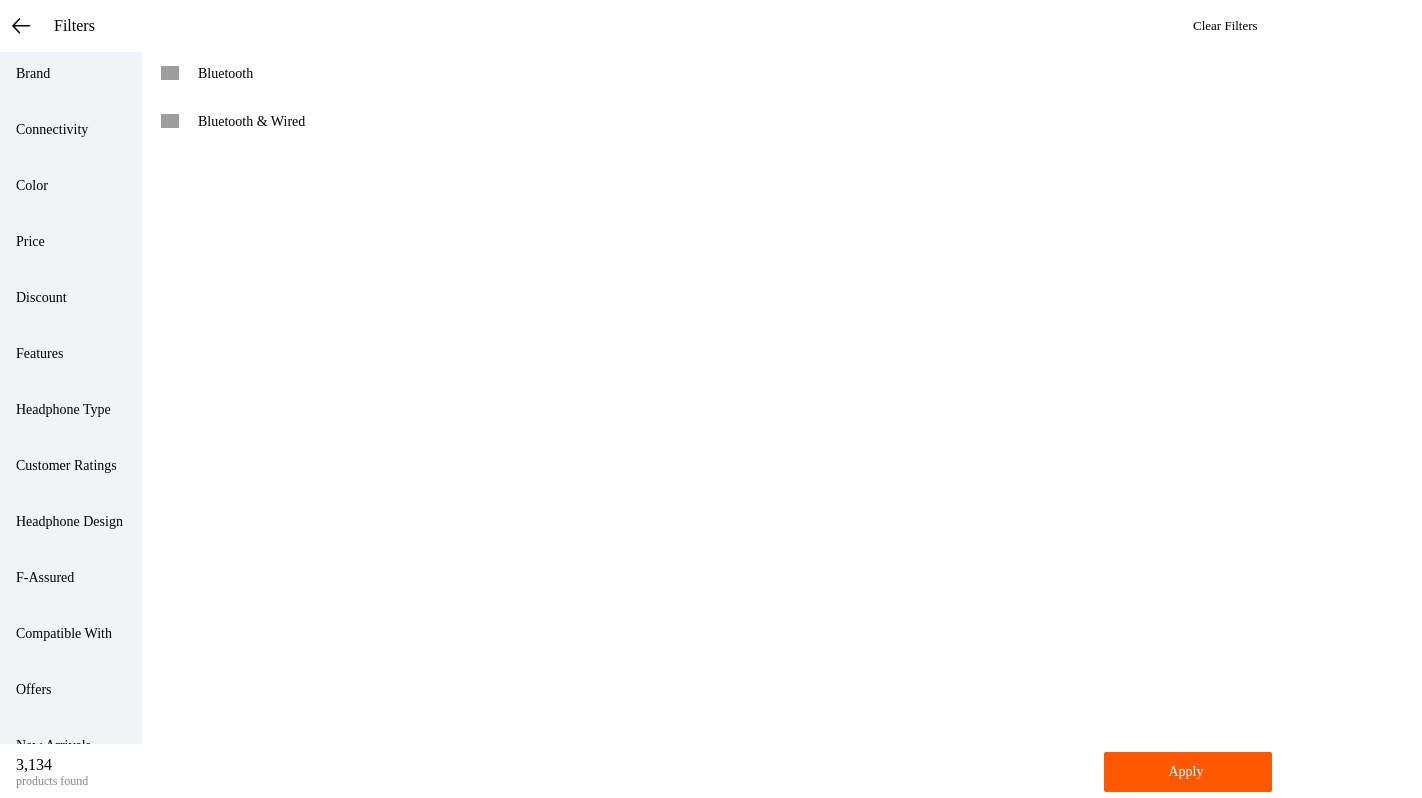
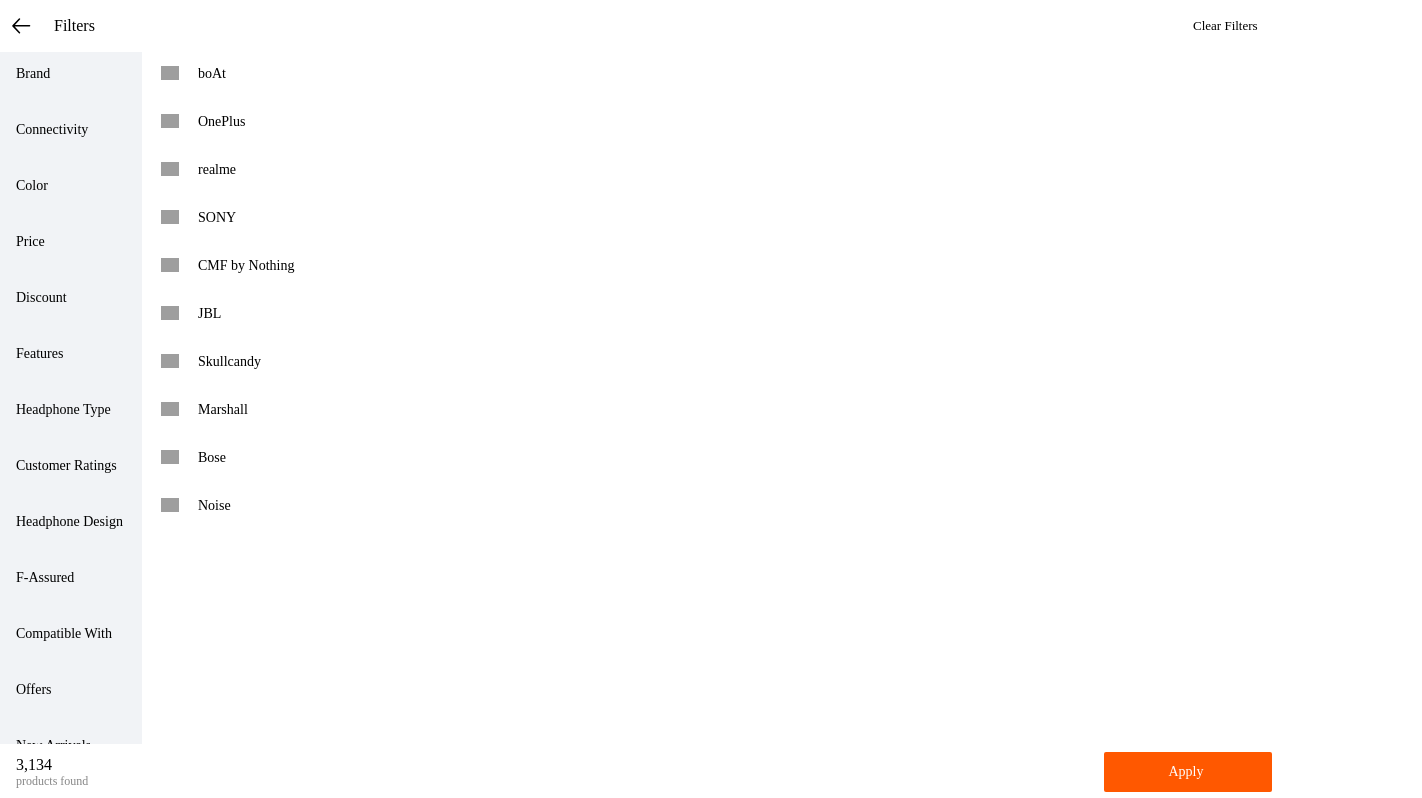
Before and after one commit to miduuh/Flipkart, a React (Vite) app in the folder flipkart/: page /headset/filter in a window 1280 px wide. Shown: the top 798 px of the page, 1422 px wide, since content can reach past the window. Built offline with nearby package versions, Linux system fonts and the light colour scheme; grey boxes are pictures that could not be loaded; a web font is replaced by a local one.

Commit message:
02-09-2025

```diff
--- a/flipkart/public/Headsets.json
+++ b/flipkart/public/Headsets.json
@@ -1,113 +1,201 @@
 {
-    "headsets":[
+  "headsets": [
     {
-            "id":1,
+      "id": 1,
       "src": "/src/assets/headset/triggr-green.jpeg",
       "isSponsored": false,
       "name": "TRIGGR",
-            "description":"Kraken X1 with Battery Display, 40ms Latency, Quad Mic ENC, 40 Hr, v5.3 Bluetooth Headset",
-            "discountPercentage":"80",
-            "actualPrice":"3,999",
-            "discountPrice":"799",
-            "bankOffer":"759",
-            "rating":4,
-            "isAssured":true
+      "description": "Kraken X1 with Battery Display, 40ms Latency, Quad Mic ENC, 40 Hr, v5.3 Bluetooth Headset",
+      "discountPercentage": "80",
+      "actualPrice": "3,999",
+      "discountPrice": "799",
+      "bankOffer": "759",
+      "rating": 4,
+      "isAssured": true
     },
     {
-            "id":2,
+      "id": 2,
       "src": "/src/assets/headset/boat-black.jpeg",
       "isSponsored": false,
       "name": "boAt",
-            "description":"Airpodes 91 Bluetooth Headset",
-            "discountPercentage":"82",
-            "actualPrice":"4,990",
-            "discountPrice":"889",
-            "bankOffer":"884",
-            "rating":4.3,
-            "isAssured":true
+      "description": "Airpodes 91 Bluetooth Headset",
+      "discountPercentage": "82",
+      "actualPrice": "4,990",
+      "discountPrice": "889",
+      "bankOffer": "884",
+      "rating": 4.3,
+      "isAssured": true
     },
     {
-            "id":3,
+      "id": 3,
       "src": "https://rukminim1.flixcart.com/image/426/510/xif0q/headphone/r/k/p/xo6-gaming-earbuds-with-35ms-low-latency-rgb-led-13mm-drivers-original-imahfayb8x85j7kv.jpeg?q=90&crop=false",
       "isSponsored": false,
       "name": "HOPPUP",
-            "description":"Xo6 Gaming Earbuds with 35MS Low Latency, RGB LED, 13MM DRIVERS & 50H PlayTime Bluetooth Headset",
-            "discountPercentage":"84",
-            "actualPrice":"4,999",
-            "discountPrice":"797",
-            "bankOffer":"757",
-            "rating":4.3,
-            "isAssured":true
+      "description": "Xo6 Gaming Earbuds with 35MS Low Latency, RGB LED, 13MM DRIVERS & 50H PlayTime Bluetooth Headset",
+      "discountPercentage": "84",
+      "actualPrice": "4,999",
+      "discountPrice": "797",
+      "bankOffer": "757",
+      "rating": 4.3,
+      "isAssured": true
     },
     {
-            "id":4,
+      "id": 4,
       "src": "https://rukminim1.flixcart.com/image/426/510/xif0q/headphone/f/r/a/-original-imahddx9w7dsbg9s.jpeg?q=90&crop=false",
       "isSponsored": false,
       "name": "TRIGGR",
-            "description":"Kraken X4 with 13mm Drivers, 40ms Latency, ENC, 60H Battery, Rubber Finish, v5.4 Bluetooth Headset",
-            "discountPercentage":"80",
-            "actualPrice":"3,999",
-            "discountPrice":"799",
-            "bankOffer":"759",
-            "rating":4,
-            "isAssured":true
+      "description": "Kraken X4 with 13mm Drivers, 40ms Latency, ENC, 60H Battery, Rubber Finish, v5.4 Bluetooth Headset",
+      "discountPercentage": "80",
+      "actualPrice": "3,999",
+      "discountPrice": "799",
+      "bankOffer": "759",
+      "rating": 4,
+      "isAssured": true
     },
     {
-            "id":5,
+      "id": 5,
       "src": "https://rukminim1.flixcart.com/image/426/510/xif0q/headphone/m/c/r/-original-imahbprcjevftdpr.jpeg?q=90&crop=false",
       "isSponsored": false,
       "name": "realme",
-            "description":"Buds Air7 with 52dB ANC, 12.4mm Driver, 52hrs Playback, IP55 & 45ms Low Latency Bluetooth Headset",
-            "discountPercentage":"34",
-            "actualPrice":"4,999",
-            "discountPrice":"3,299",
-            "bankOffer":"3,134",
-            "rating":4.5,
-            "isAssured":true
+      "description": "Buds Air7 with 52dB ANC, 12.4mm Driver, 52hrs Playback, IP55 & 45ms Low Latency Bluetooth Headset",
+      "discountPercentage": "34",
+      "actualPrice": "4,999",
+      "discountPrice": "3,299",
+      "bankOffer": "3,134",
+      "rating": 4.5,
+      "isAssured": true
     },
     {
-            "id":6,
+      "id": 6,
       "src": "https://rukminim1.flixcart.com/image/426/510/xif0q/headphone/z/u/k/-original-imagsgggy5qguq6d.jpeg?q=90&crop=false",
       "isSponsored": false,
       "name": "Mivi",
-            "description":"Superpods Opera, 60Hrs PT, Spatial Audio, Hi-Res & LDAC, 3D HD Audio, Fast Chg. Bluetooth Headset",
-            "discountPercentage":"75",
-            "actualPrice":"5,999",
-            "discountPrice":"1,499",
-            "bankOffer":"1,424",
-            "rating":4,
-            "isAssured":true
+      "description": "Superpods Opera, 60Hrs PT, Spatial Audio, Hi-Res & LDAC, 3D HD Audio, Fast Chg. Bluetooth Headset",
+      "discountPercentage": "75",
+      "actualPrice": "5,999",
+      "discountPrice": "1,499",
+      "bankOffer": "1,424",
+      "rating": 4,
+      "isAssured": true
     }
   ],
 
-    "filters":[
+  "filters": [
     {
       "mainFilter": "Brand",
-            "subFilter" : ["boAt", "OnePlus","realme", "SONY", "CMF by Nothing","JBL", "Skullcandy","Marshall","Bose","Noise"]
+      "subFilter": [
+        "boAt",
+        "OnePlus",
+        "realme",
+        "SONY",
+        "CMF by Nothing",
+        "JBL",
+        "Skullcandy",
+        "Marshall",
+        "Bose",
+        "Noise"
+      ]
     },
     {
       "mainFilter": "Connectivity",
-            "subFilter" : ["Bluetooth", "Bluetooth & Wired"]
+      "subFilter": ["Bluetooth", "Bluetooth & Wired"]
     },
     {
       "mainFilter": "Color",
-            "subFilter" : ["Black", "Pink","Blue","Red","White"]
+      "subFilter": ["Black", "Pink", "Blue", "Red", "White"]
     },
     {
       "mainFilter": "Price",
-            "subFilter" : ["Rs. 600 and below", "Rs. 601 to Rs. 1000", "Rs. 1001 to Rs. 1500", "Rs. 1501 to Rs. 2000", "Rs. 2001 to Rs. 2600", "Rs. 2601 to Rs. 4000", "Rs. 4001 to Rs. 7000", "Rs. 7001 to Rs. 10000", "Rs. 10001 and above"]
+      "subFilter": [
+        "Rs. 600 and below",
+        "Rs. 601 to Rs. 1000",
+        "Rs. 1001 to Rs. 1500",
+        "Rs. 1501 to Rs. 2000",
+        "Rs. 2001 to Rs. 2600",
+        "Rs. 2601 to Rs. 4000",
+        "Rs. 4001 to Rs. 7000",
+        "Rs. 7001 to Rs. 10000",
+        "Rs. 10001 and above"
+      ]
     },
     {
       "mainFilter": "Discount",
-            "subFilter" : ["50% or more", "40% or more","30% or more","20% or more","10% or more"]
+      "subFilter": [
+        "50% or more",
+        "40% or more",
+        "30% or more",
+        "20% or more",
+        "10% or more"
+      ]
     },
     {
       "mainFilter": "Features",
-            "subFilter" : ["Noise Cancellation", "Fast Charging","Deep Bass","Water Resistant","FlatWire","FoldableCollapsible","Sweat Proof","True Wireless"]
+      "subFilter": [
+        "Noise Cancellation",
+        "Fast Charging",
+        "Deep Bass",
+        "Water Resistant",
+        "FlatWire",
+        "FoldableCollapsible",
+        "Sweat Proof",
+        "True Wireless"
+      ]
     },
     {
       "mainFilter": "Headphone Type",
-            "subFilter" : ["True Wireless", "On the Ear","In the Ear"]
+      "subFilter": ["True Wireless", "On the Ear", "In the Ear"]
+    },
+    {
+      "mainFilter": "Customer Ratings",
+      "subFilter": ["4★ & above", "3★ & above", "2★ & above", "1★ & above"]
+    },
+    {
+      "mainFilter": "Headphone Design",
+      "subFilter": [
+        "Behind the Neck",
+        "Canalphone",
+        "Ear Clip",
+        "Earbud",
+        "Earwings",
+        "Over the Head"
+      ]
+    },
+    {
+      "mainFilter": "F-Assured",
+      "subFilter": ["F-Assured"]
+    },
+    {
+      "mainFilter": "Compatible With",
+      "subFilter": [
+        "Mobile",
+        "Laptop",
+        "Tablet",
+        "Desktop",
+        "Audio Player",
+        "Gaming Console",
+        "Television",
+        "Studio Recording"
+      ]
+    },
+    {
+      "mainFilter": "Offers",
+      "subFilter": ["Special Price", "Buy More, Save More"]
+    },
+    {
+      "mainFilter": "New Arrivals",
+      "subFilter": ["New Arrivals"]
+    },
+    {
+      "mainFilter": "Availability",
+      "subFilter": ["Include Out of Stock"]
+    },
+    {
+      "mainFilter": "GST Invoice Available",
+      "subFilter": ["GST Invoice Available"]
+    },
+    {
+      "mainFilter": "Category",
+      "subFilter": ["Earphones"]
     }
   ]
 }
--- a/flipkart/src/App.jsx
+++ b/flipkart/src/App.jsx
@@ -1,22 +1,29 @@
-import { Routes, Route } from 'react-router-dom'
-import './App.css'
-import Home from './components/Home'
-import SearchPage from './components/Pages/SearchPage'
-import Headset from './components/Pages/Headset/Headset'
-import Filters from './components/Pages/Headset/Filters/Filters'
+import { Routes, Route } from "react-router-dom";
+import "./App.css";
+import Home from "./components/Home";
+import SearchPage from "./components/Pages/SearchPage";
+import Headset from "./components/Pages/Headset/Headset";
+import Filters from "./components/Pages/Headset/Filters/Filters";
+import SortContext from "./components/Pages/Headset/Sort&Map-context/SortContext";
 
 function App() {
-
   return (
     <>
       <Routes>
-        <Route path='/' element={<Home/>}/>
-        <Route path='search' element={<SearchPage/>}/>
-        <Route path='headset' element={<Headset/>}/>
-        <Route path='headset/filter' element={<Filters/>}/>
+        <Route path="/" element={<Home />} />
+        <Route path="search" element={<SearchPage />} />
+        <Route path="headset" element={<Headset />} />
+        <Route
+          path="headset/filter"
+          element={
+            <SortContext>
+              <Filters />
+            </SortContext>
+          }
+        />
       </Routes>
     </>
-  )
+  );
 }
 
-export default App
+export default App;
--- a/flipkart/src/components/Pages/Headset/Filters/Filters.css
+++ b/flipkart/src/components/Pages/Headset/Filters/Filters.css
@@ -75,6 +75,10 @@
   position: absolute;
   left: 142px;
   top: 52px;
+  overflow-y: scroll;
+  overflow-x: hidden;
+  height: 798px;
+  width: 100%;
 }
 .ctgry-optn{
   display: flex;
--- a/flipkart/src/components/Pages/Headset/Filters/Filters.jsx
+++ b/flipkart/src/components/Pages/Headset/Filters/Filters.jsx
@@ -1,6 +1,7 @@
-import React from "react";
+import React, { useState } from "react";
 import "./Filters.css";
 import { useNavigate } from "react-router-dom";
+import SortContext, { useSort } from "../Sort&Map-context/SortContext";
 
 const Filters = () => {
   const navigate = useNavigate();
@@ -8,6 +9,11 @@
   const goBack = () => {
     navigate(-1);
   };
+
+  const { filter } = useSort();
+
+  const [filterIndex, setFilterIndex] = useState(0);
+
   return (
     <div>
       <div className="headset-head">
@@ -48,66 +54,35 @@
 
       <div className="filter-category-options">
         <div className="filter-categories">
-          <div className="options-div">
-            <div className="options">Brand</div>
-          </div>
-          <div className="options-div">
-            <div className="options">Connectivity</div>
-          </div>
-          <div className="options-div">
-            <div className="options">Color</div>
-          </div>
-          <div className="options-div">
-            <div className="options">Price</div>
-          </div>
-          <div className="options-div">
-            <div className="options">Discount</div>
-          </div>
-          <div className="options-div">
-            <div className="options">Features</div>
-          </div>
-          <div className="options-div">
-            <div className="options">Headphone Type</div>
-          </div>
-          <div className="options-div">
-            <div className="options">Customer Ratings</div>
-          </div>
-          <div className="options-div">
-            <div className="options">Headphone Design</div>
-          </div>
-          <div className="options-div">
-            <div className="options">F-Assured</div>
-          </div>
-          <div className="options-div">
-            <div className="options">Compatible With</div>
-          </div>
-          <div className="options-div">
-            <div className="options">Offers</div>
-          </div>
-          <div className="options-div">
-            <div className="options">New Arrivals</div>
-          </div>
-          <div className="options-div">
-            <div className="options">Availability</div>
-          </div>
-          <div className="options-div">
-            <div className="options">GST Invoice Available</div>
-          </div>
-          <div className="options-div">
-            <div className="options">Category</div>
-          </div>
+          {filter.length > 0 &&
+            filter?.map((item, index) => {
+              return (
+                <div className="options-div" key={index}>
+                  <div
+                    onClick={() => setFilterIndex(index)}
+                    className="options"
+                  >
+                    {item.mainFilter}
+                  </div>
+                </div>
+              );
+            })}
         </div>
 
         <div className="category-options">
           <div>
-            <div className="ctgry-optn">
-              <img className="unchecked" src="/src/assets/headset/unchecked.png" alt="" />
-              <div>Bluetooth</div>
-            </div>
-            <div className="ctgry-optn">
-              <img className="unchecked" src="/src/assets/headset/unchecked.png" alt="" />
-              <div>Bluetooth & Wired</div>
-            </div>
+            {filter[filterIndex]?.subFilter.map((filt, index) => {
+              return (
+                <div className="ctgry-optn" key={index}>
+                  <img
+                    className="unchecked"
+                    src="/src/assets/headset/unchecked.png"
+                    alt=""
+                  />
+                  <div>{filt}</div>
+                </div>
+              );
+            })}
           </div>
         </div>
       </div>
--- a/flipkart/src/components/Pages/Headset/Sort&Map-context/SortContext.jsx
+++ b/flipkart/src/components/Pages/Headset/Sort&Map-context/SortContext.jsx
@@ -4,6 +4,7 @@
 
 export default function SortContext({ children }) {
   const [headset, setHeadset] = useState([]);
+  const [filter, setFilter] = useState([]);
 
   useEffect(() => {
     const fetchData = async () => {
@@ -11,6 +12,7 @@
         const response = await fetch("/Headsets.json");
         const data = await response.json();
         setHeadset(data.headsets);
+        setFilter(data.filters);
       } catch (error) {
         console.log("error fetching data:", error);
       }
@@ -37,7 +39,7 @@
 
   return (
     <sortContext.Provider
-      value={{ sortType, setSortType, getSortedData, headset }}
+      value={{ sortType, setSortType, getSortedData, headset, filter }}
     >
       {children}
     </sortContext.Provider>
```
Lines whose indentation alone changed are shown as unchanged.
